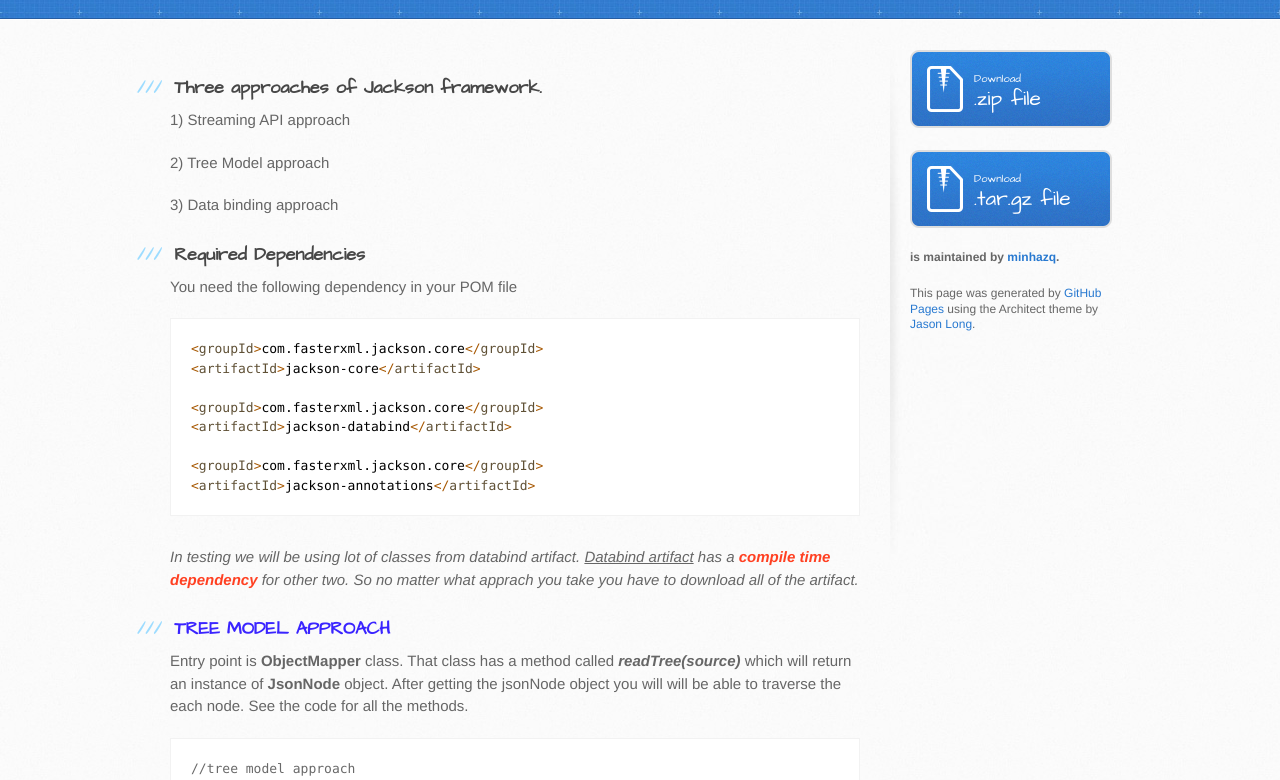
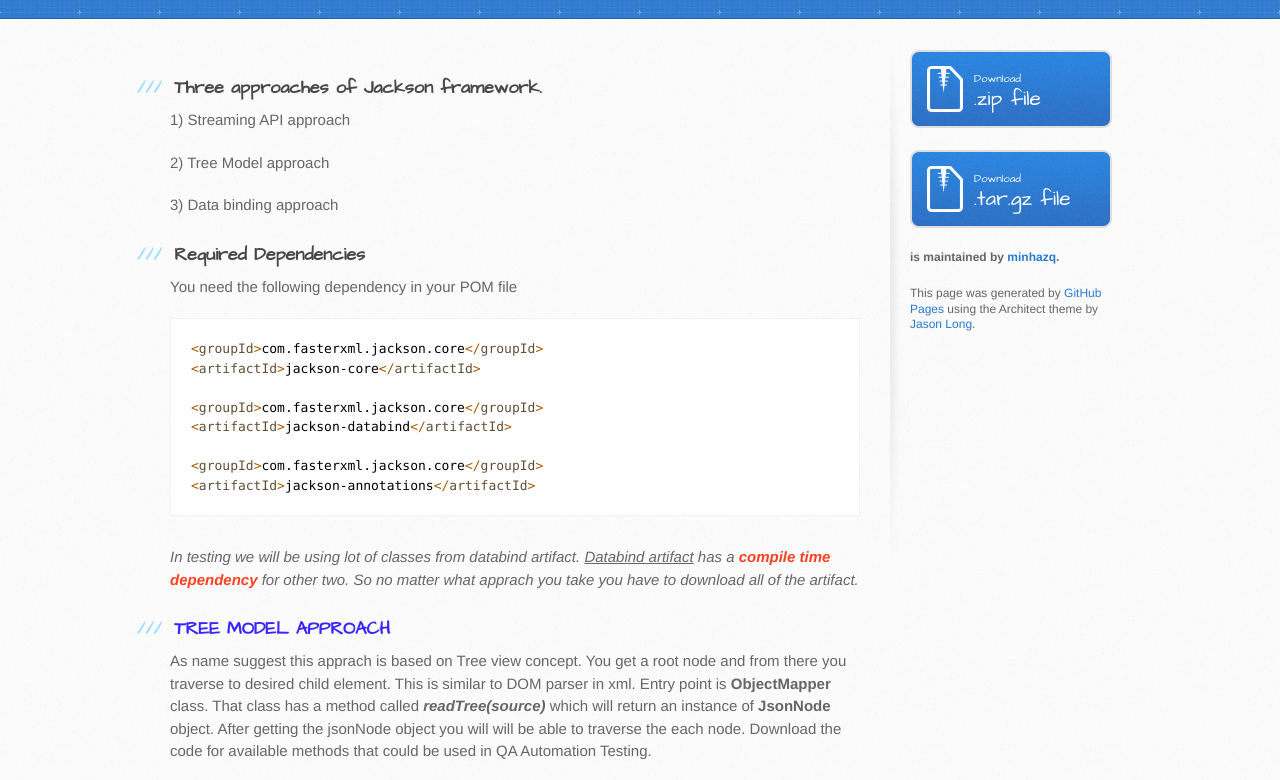
Before and after one commit to minhazq/jackson-parsing, a plain HTML site: page index.html in a window 1280 px wide. Shown: the part 148-928 px from the top of the page. Drawn offline with Linux system fonts and the light colour scheme.

Commit message:
modified index.xml

```diff
--- a/index.html
+++ b/index.html
@@ -56,8 +56,9 @@
 <h3>
 <a id="creating-pages-manually" class="anchor" href="#creating-pages-manually" aria-hidden="true"><span aria-hidden="true" class="octicon octicon-link"></span></a><font color="#3A24FF">TREE MODEL APPROACH</font></h3>
 
-<p>Entry point is <b>ObjectMapper</b> class. That class has a method called <i><b>readTree(source)</b></i> which will return an instance of <b>JsonNode</b> object. After getting the jsonNode object you will
-will be able to traverse the each node. See the code for all the methods.</p>
+<p>As name suggest this apprach is based on Tree view concept. You get a root node and from there you traverse to desired child element. This is similar to DOM parser in xml.
+Entry point is <b>ObjectMapper</b> class. That class has a method called <i><b>readTree(source)</b></i> which will return an instance of <b>JsonNode</b> object. After getting the jsonNode object you will
+will be able to traverse the each node. Download the code for available methods that could be used in QA Automation Testing.</p>
 <pre style='color:#000000;background:#ffffff;'><span style='color:#696969; '>//tree model approach</span>
 ObjectMapper mapper = new ObjectMapper()<span style='color:#808030; '>;</span>
 JsonNode rootNode = mapper.readTree(new File("D:\\eclipseqaworkspace\\jackson-parsing02\\src\\test\\resources\\productsearch.json"))<span style='color:#808030; '>;</span>
```
